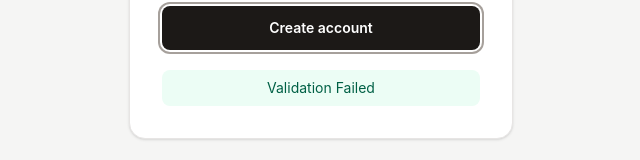
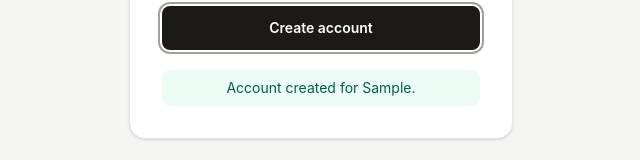
Before and after one commit to ManishNewa/ReactApp, a React (Vite) app: page / in a window 1280 px wide. Both pictures are taken after typing "Sample", "name@example.com", "Sample123", "Sample123" into the empty fields and a click on the button "Create account". Shown: the part 590-750 px from the top of the page, without its empty margins (319-959 px from the left). Built offline with nearby package versions, Linux system fonts and the light colour scheme.

Commit message:
validation messages separately displayed as per errors

```diff
--- a/src/components/Signup.jsx
+++ b/src/components/Signup.jsx
@@ -2,9 +2,7 @@ import { useState } from 'react';
 
 import InputText from './inputs/InputText';
 import BaseButton from './buttons/BaseButton';
-
-// Pass length: min 8, charc, symbol, number
-const passwordPattern = /^(?=.*[A-Za-z])(?=.*\d)(?=.*[^A-Za-z\d]).{8,}$/;
+import { checkValidations } from '../../FormValidations';
 
 function Signup() {
     const [form, setFormData] = useState({
@@ -14,7 +12,10 @@ function Signup() {
         confirmPassword: '',
     });
     const [submitted, setSubmitted] = useState(false);
-    const [validationSuccess, setValidationState] = useState(false);
+    const [validation, setValidationState] = useState({
+        valid: false,
+        message: '',
+    });
 
     function updateForm(formKey, value) {
         const updatedFormData = {
@@ -24,32 +25,14 @@ function Signup() {
         setFormData(updatedFormData);
     }
 
-    function checkValidations() {
-        // Check password
-        if (!passwordPattern.test(form.password)) {
-            return false;
-        }
-
-        // Check passwords match
-        if (form.password !== form.confirmPassword) {
-            return false;
-        }
-
-        return true;
-    }
-
     function handleFormSubmit(e) {
         e.preventDefault();
 
         setSubmitted(true);
 
-        const valid = checkValidations();
+        const response = checkValidations(form);
 
-        setValidationState(valid);
-
-        if (valid) {
-            setSubmitted(false);
-        }
+        setValidationState(response);
     }
 
     return (
@@ -112,9 +95,9 @@ function Signup() {
 
                 {submitted && (
                     <p className="mt-5 rounded-lg bg-emerald-50 px-3 py-2 text-center text-sm text-emerald-800">
-                        {validationSuccess
+                        {validation.valid
                             ? `Account created for ${form.name}.`
-                            : 'Validation Failed'}
+                            : validation.message}
                     </p>
                 )}
             </section>
```
